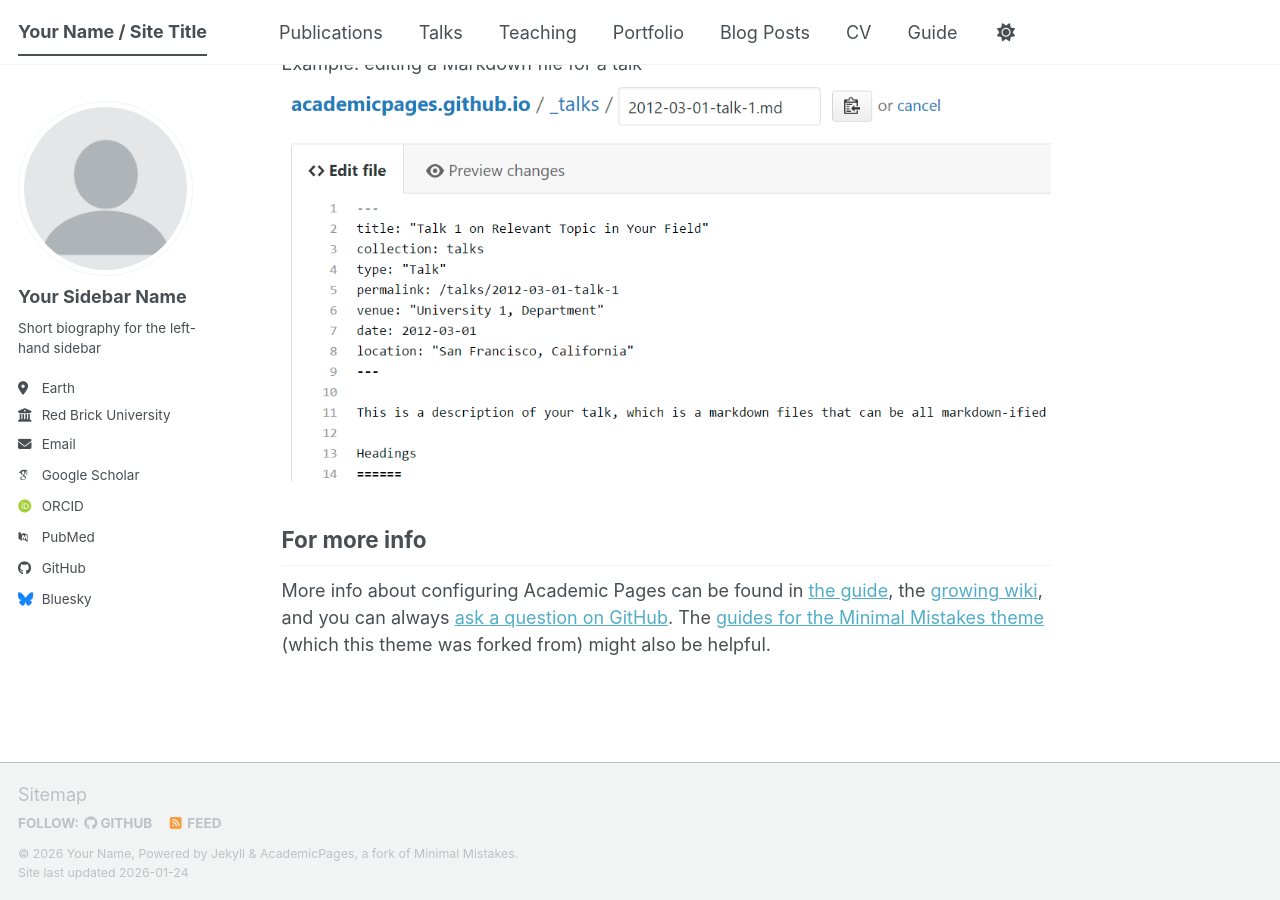
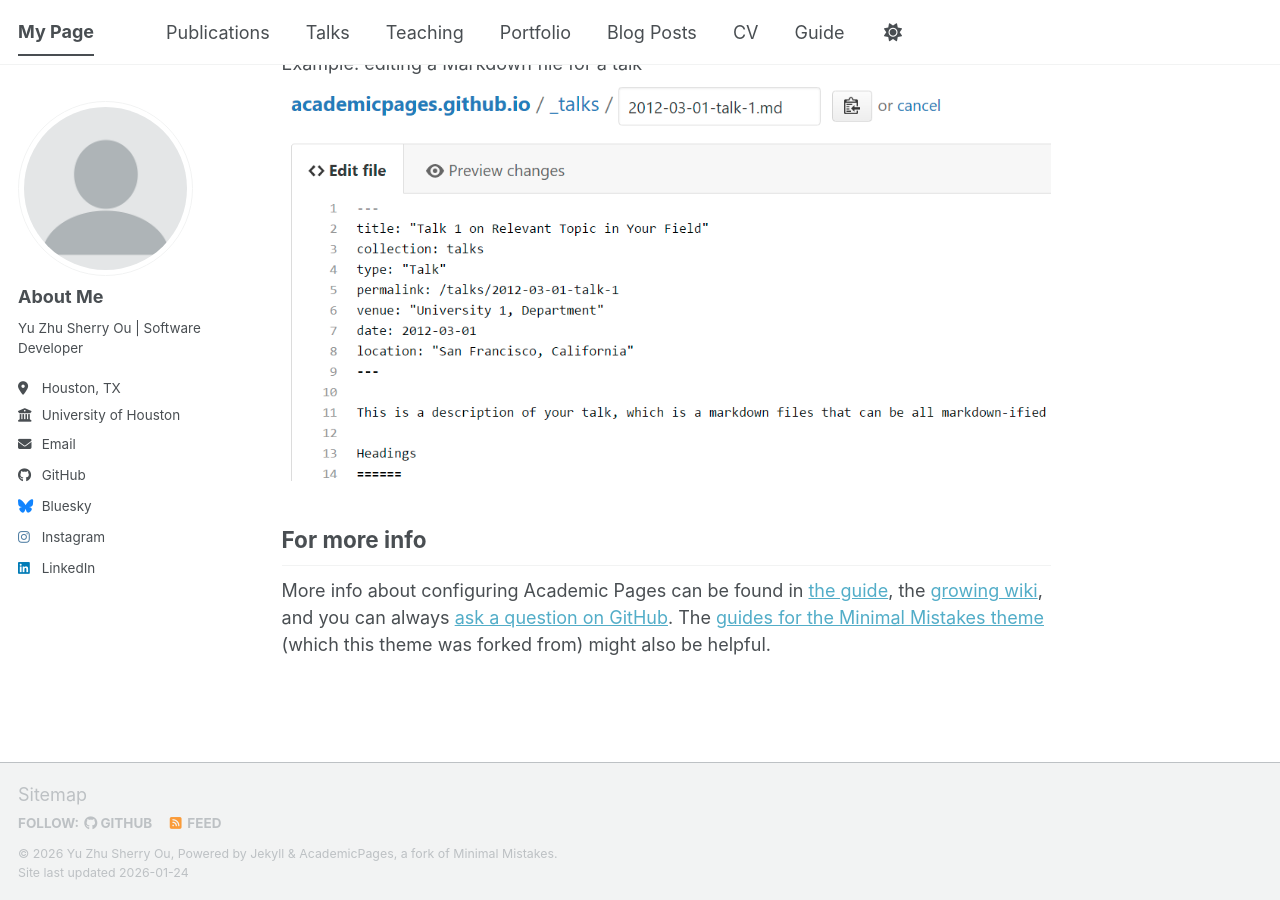
Before and after one commit to ouyuou/https-github.com-ouyuou.github.io, a Jekyll site: the page built from _pages/about.md, in a window 1280 px wide and 900 px high, scrolled down 2720 px. Built offline with Jekyll 4.4.1, drawn with Linux system fonts in a browser that asks for light colours; some web fonts are replaced; a script bundle is joined from its source files by our own code; library files that are not in the unit come from our copies.

Commit message:
Update _config.yml
name and title and social media

```diff
--- a/_config.yml
+++ b/_config.yml
@@ -9,14 +9,16 @@
 # Basic Site Settings
 locale                   : "en-US"
 site_theme               : "default" # The available themes options are "default", "air", "sunrise", "mint", "dirt" and "contrast"
-title                    : "Your Name / Site Title"
+title                    : "My Page"
 title_separator          : "-"
-name                     : &name "Your Name"
-description              : &description "Your Name's academic portfolio"   # Update this with a general description of your site, this is the default if not overridden by a page
-url                      : https://academicpages.github.io # The base hostname & protocol for your site e.g. "https://[your GitHub username].github.io",
+name                     : &name "Yu Zhu Sherry Ou"
+description              : &description "Computer Science student focused on building clean, reliable software. I enjoy working on system design, performance,
+                            and real-world projects using C/C++, Python, and modern web tools. This portfolio highlights my projects,
+                            technical skills, and what I’m currently learning."   # Update this with a general description of your site, this is the default if not overridden by a page
+url                      : https://ouyuou.github.io # The base hostname & protocol for your site e.g. "https://[your GitHub username].github.io",
                                                            # or if you already have some other page hosted on Github then use "https://[your GitHub username].github.io/[Your Repo Name]"
 baseurl                  : "" # the subpath of your site, e.g. "/blog"
-repository               : "academicpages/academicpages.github.io"
+repository               : "ouyuou/ouyuou.github.io"
 
 # Site Author - The following control what appear as part of the author content on the side bar.
 #               If a field is blank the icon and link will not appear, otherwise it will be shown.
@@ -24,24 +26,24 @@ repository               : "academicpages/academicpages.github.io"
 author:
   # Biographic information
   avatar           : "profile.png"
-  name             : "Your Sidebar Name"
-  pronouns         : # example: "she/her"
-  bio              : "Short biography for the left-hand sidebar"
-  location         : "Earth"
-  employer         : "Red Brick University"
+  name             : "About Me"
+  pronouns         : # example:
+  bio              : "Yu Zhu Sherry Ou | Software Developer"
+  location         : "Houston, TX"
+  employer         : "University of Houston"
   uri              : # URL
-  email            : "none@example.org"
+  email            : "oyuyuou@gmail.com"
 
   # Academic websites
   academia         : # URL
   arxiv            : # URL - Update with the correct link to your profile
-  googlescholar    : "https://scholar.google.com/citations?user=PS_CX0AAAAAJ"
+  googlescholar    :
   inspire-hep      : # URL
   impactstory      : # URL
-  orcid            : "https://orcid.org/yourorcidurl"
+  orcid            :
   semantic         : # URL
   ssrn             : # URL
-  pubmed           : "https://www.ncbi.nlm.nih.gov/pubmed/?term=john+snow"
+  pubmed           :
   researchgate     : # URL
   scopus           : # URL
   zotero           : # URL
@@ -51,7 +53,7 @@ author:
   bitbucket        : # Username - Update with your username on the site
   codepen          : # Username
   dribbble         : # Username
-  github           : "academicpages"
+  github           : "ouyuou"
   kaggle           : # Username
   stackoverflow    : # User number or user number and name (i.e., use "1" or "1/jeff-atwood")
 
@@ -64,9 +66,9 @@ author:
   goodreads        : # Username
   google_plus      : # Username
   keybase          : # Username
-  instagram        : # Username
+  instagram        : "sherry.ouu" # Username
   lastfm           : # Username
-  linkedin         : # Username
+  linkedin         : "yuzhusherryou" # Username
   mastodon         : # URL
   medium           : # URL
   pinterest        : # Username
@@ -85,11 +87,11 @@ author:
 # Publication Category - The following the list of publication categories and their headings
 publication_category:
   books:
-    title: 'Books'
+    title:
   manuscripts:
-    title: 'Journal Articles'
+    title:
   conferences:
-    title: 'Conference Papers'
+    title:
 
 # Site Settings
 teaser                   :  # filename of teaser fallback teaser image placed in /images/ for social media previews
```
